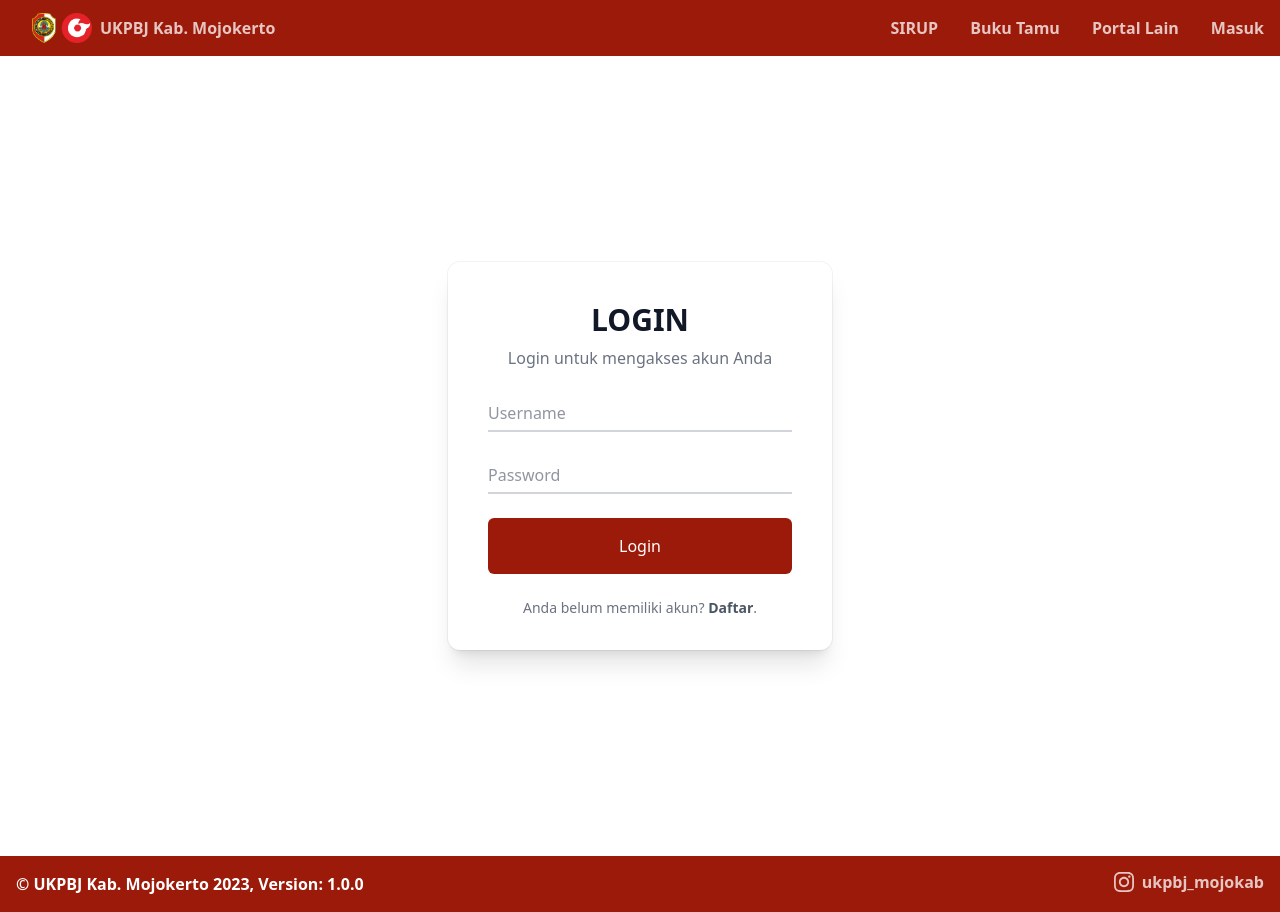
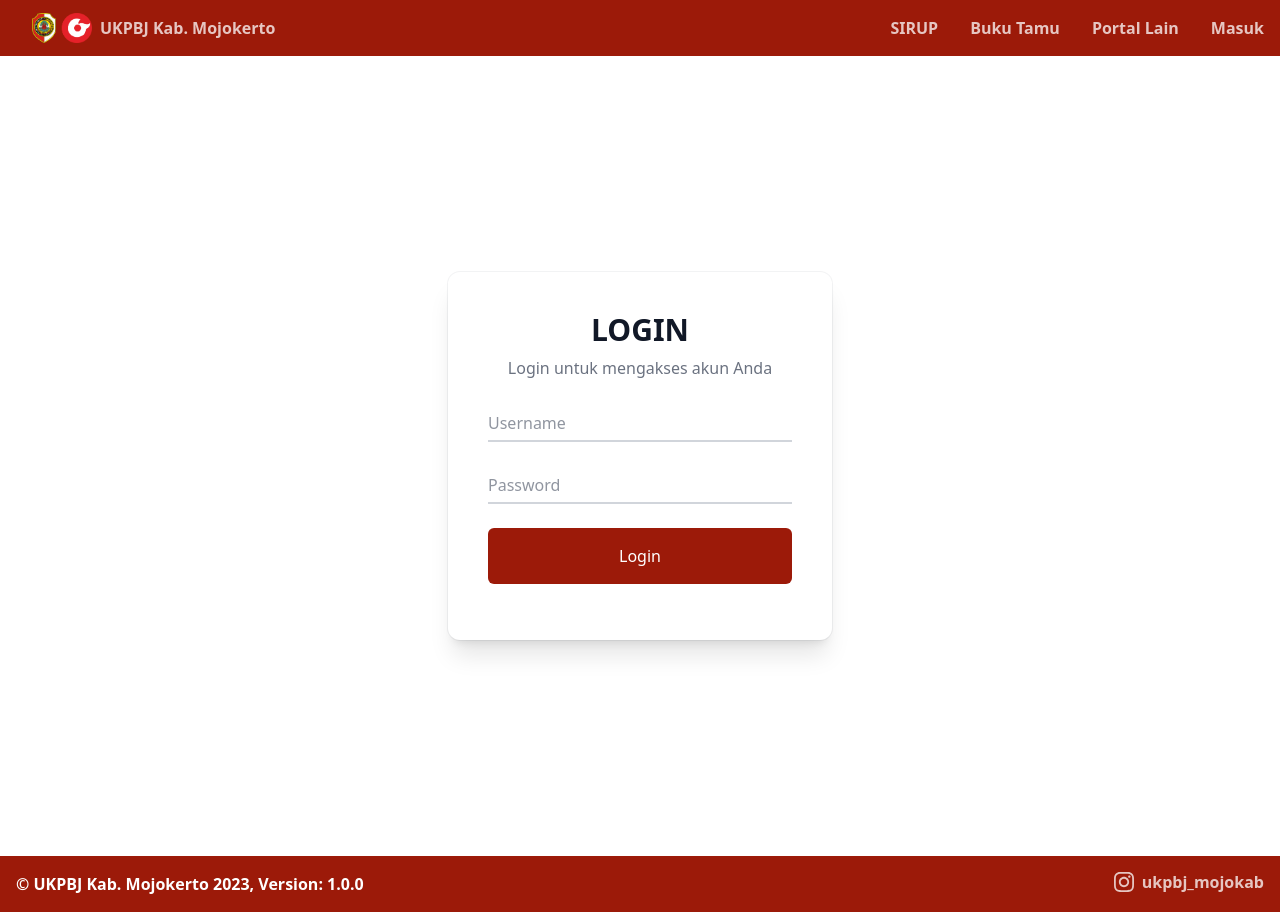
Before and after one commit to fajrulfalah93/pbj, a Next.js app: page /login in a window 1280 px wide. Built offline with nearby package versions, Linux system fonts and the light colour scheme.

Commit message:
Update index.js

```diff
--- a/src/pages/login/index.js
+++ b/src/pages/login/index.js
@@ -63,16 +63,6 @@ export default function Sirup() {
                       Login
                     </button>
                   </div>
-                  <p className="text-center text-sm text-gray-500">
-                    Anda belum memiliki akun?{" "}
-                    <a
-                      href="#!"
-                      className="font-semibold text-gray-600 hover:underline focus:text-gray-800 focus:outline-none"
-                    >
-                      Daftar
-                    </a>
-                    .
-                  </p>
                 </form>
               </div>
             </div>
```
